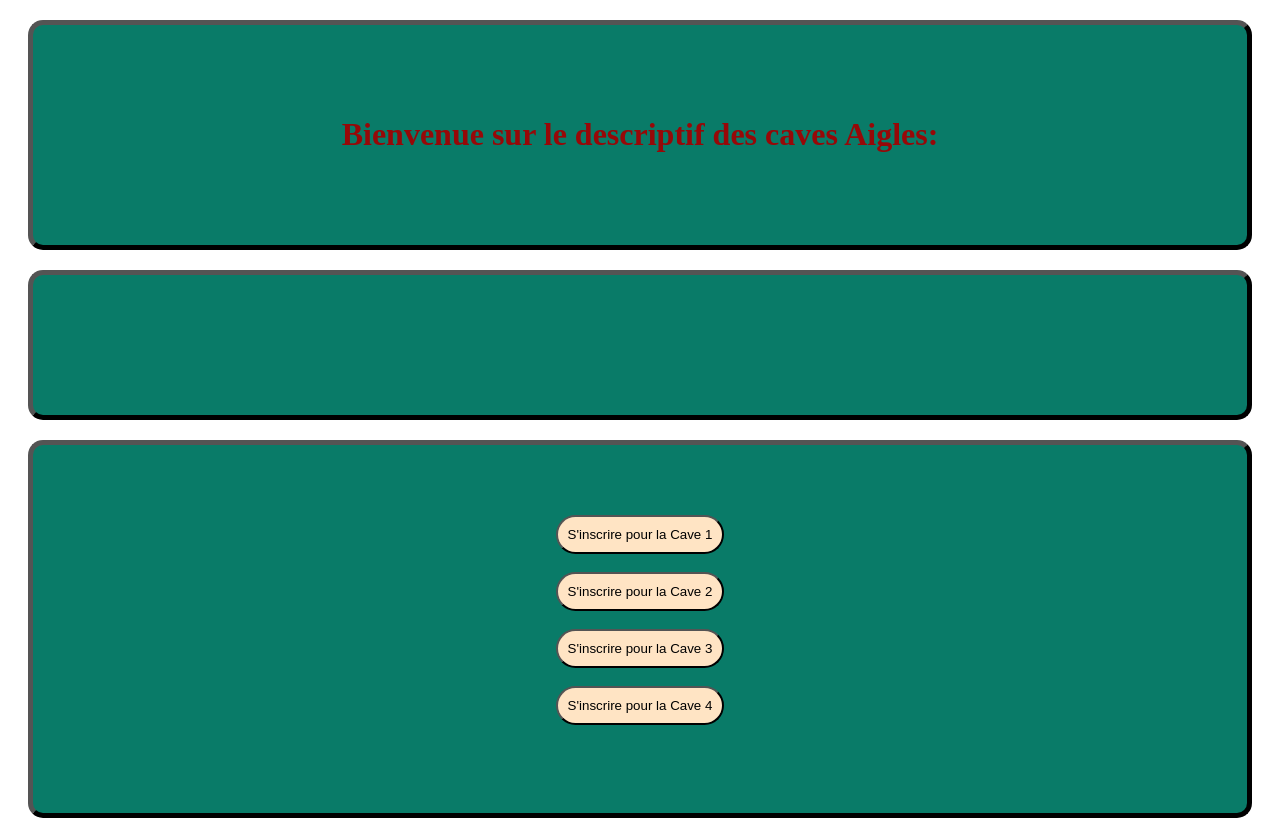
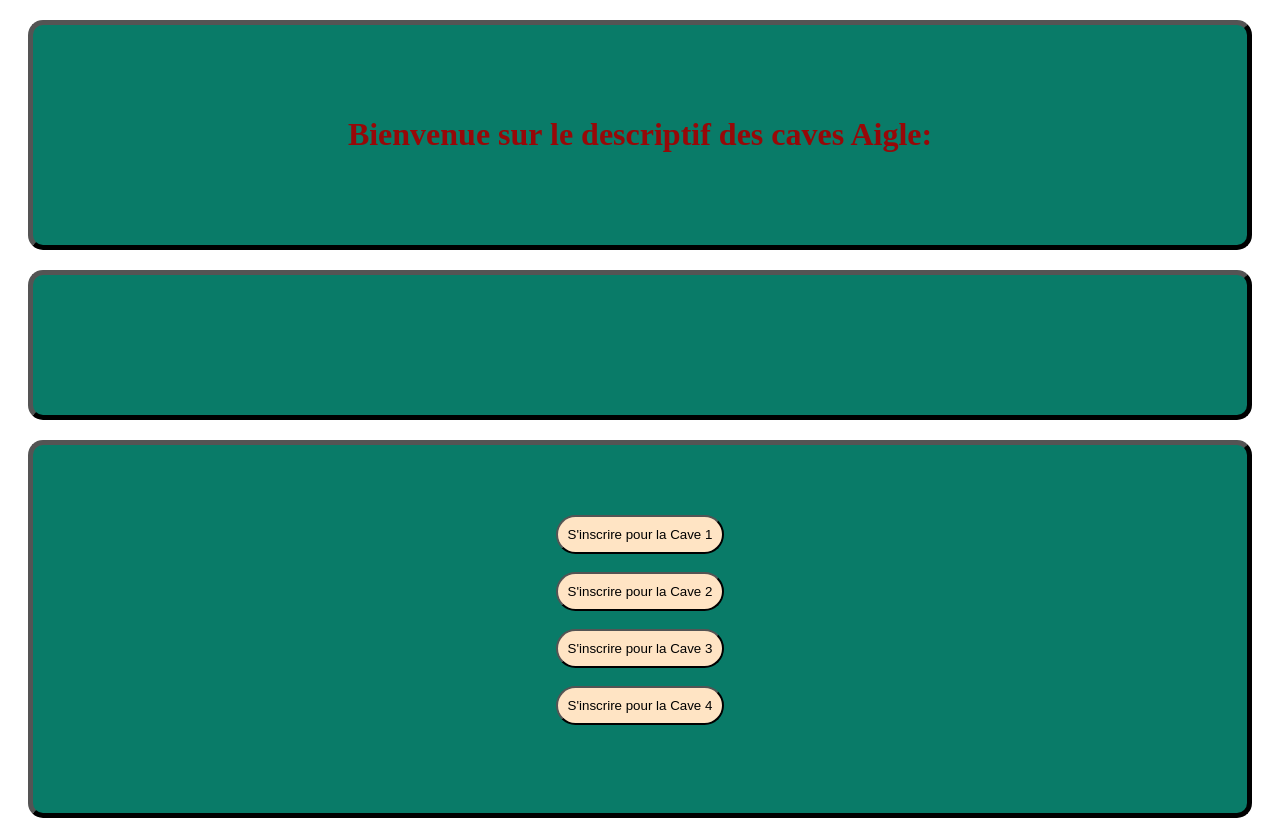
Before and after one commit to servispacement-cpu/Doctocav, a plain HTML site: page cavaigle/indexs.html in a window 1280 px wide. Drawn offline with Linux system fonts and the light colour scheme.

Commit message:
Update indexs.html

```diff
--- a/cavaigle/indexs.html
+++ b/cavaigle/indexs.html
@@ -6,7 +6,7 @@
     <body>
 
         <div class="un">
-            <h1>Bienvenue sur le descriptif des caves Aigles:</h1>
+            <h1>Bienvenue sur le descriptif des caves Aigle:</h1>
         </div>
 
         <div class="un"></div>
```
